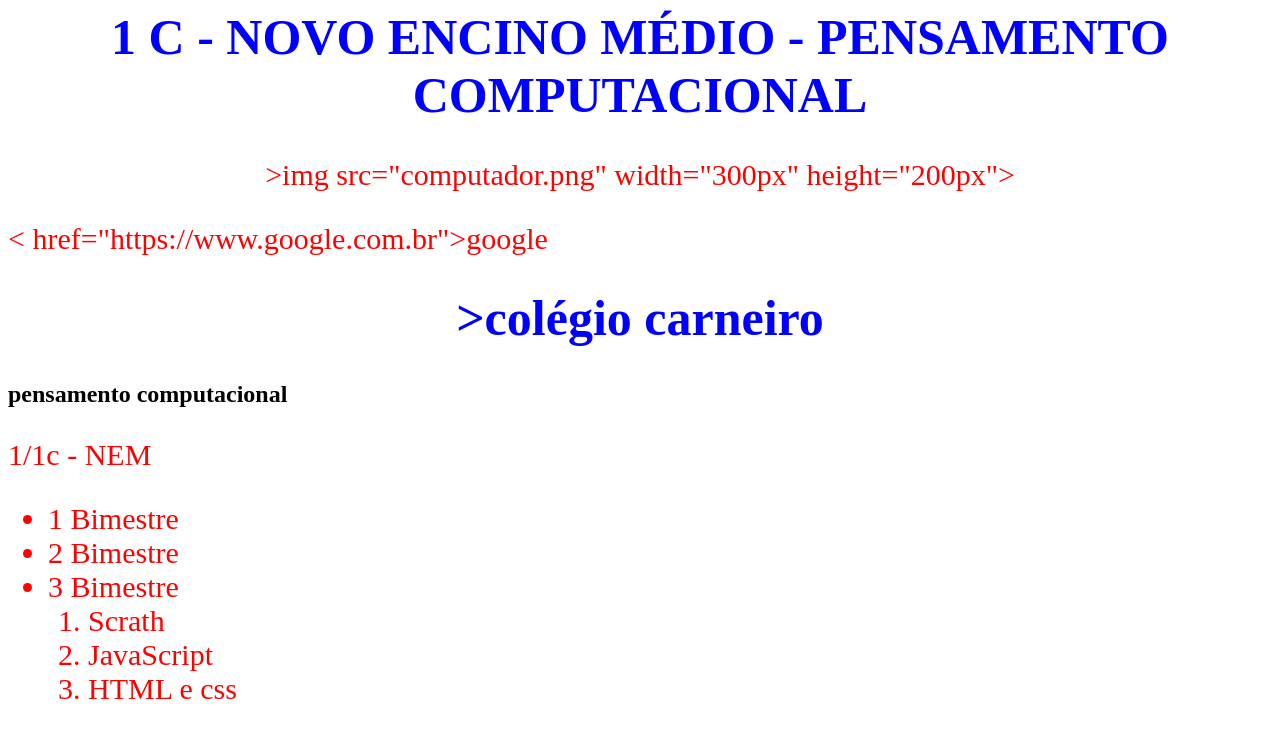
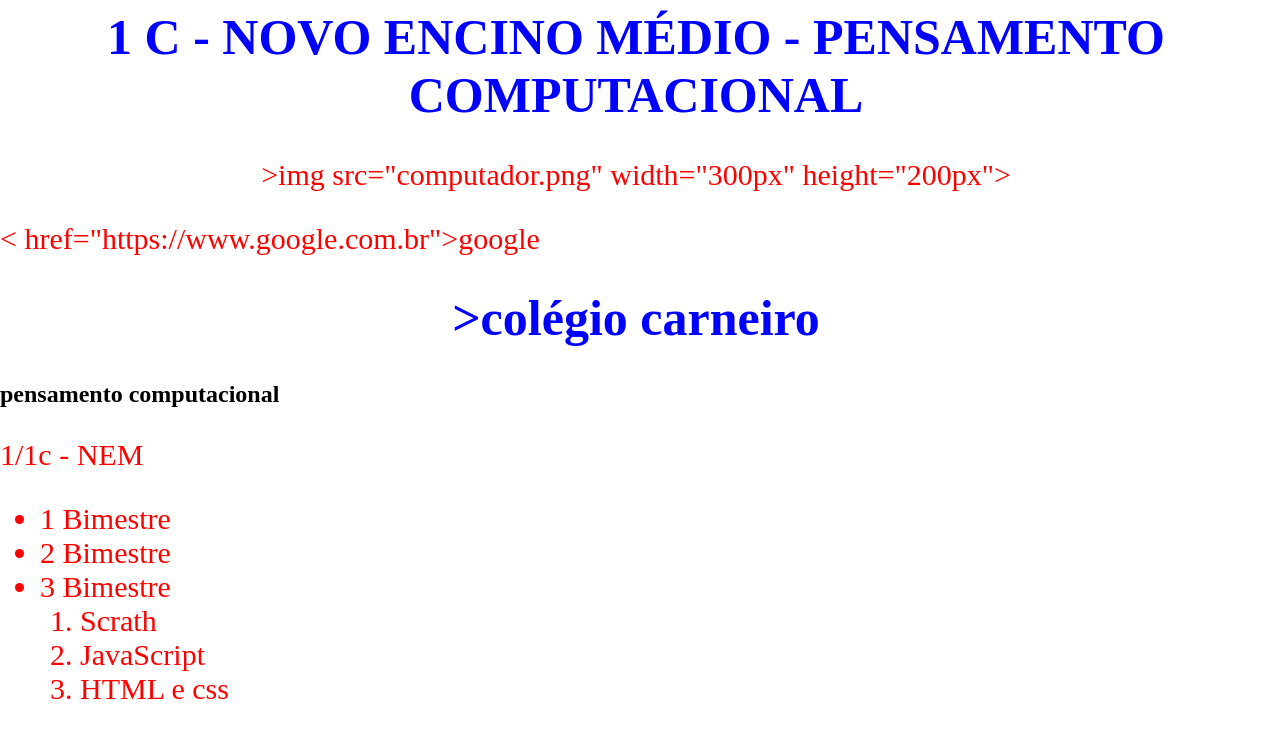
Before and after one commit to mi976/1C-MILENA-CAROLINA, a plain HTML site: page INDEX.HTML in a window 1280 px wide. Shown: the top 733 px of the page. Drawn offline with Linux system fonts and the light colour scheme.

Commit message:
Update style.css

```diff
--- a/style.css
+++ b/style.css
@@ -5,7 +5,12 @@
 
  #imagem {
     text-align: center;
+    blackground: black;
  }
+
+.cabecalho {
+    border-bottom-style: solid;
+    margin-left: -8px;
 
  #link {
     text-align: center;
```
